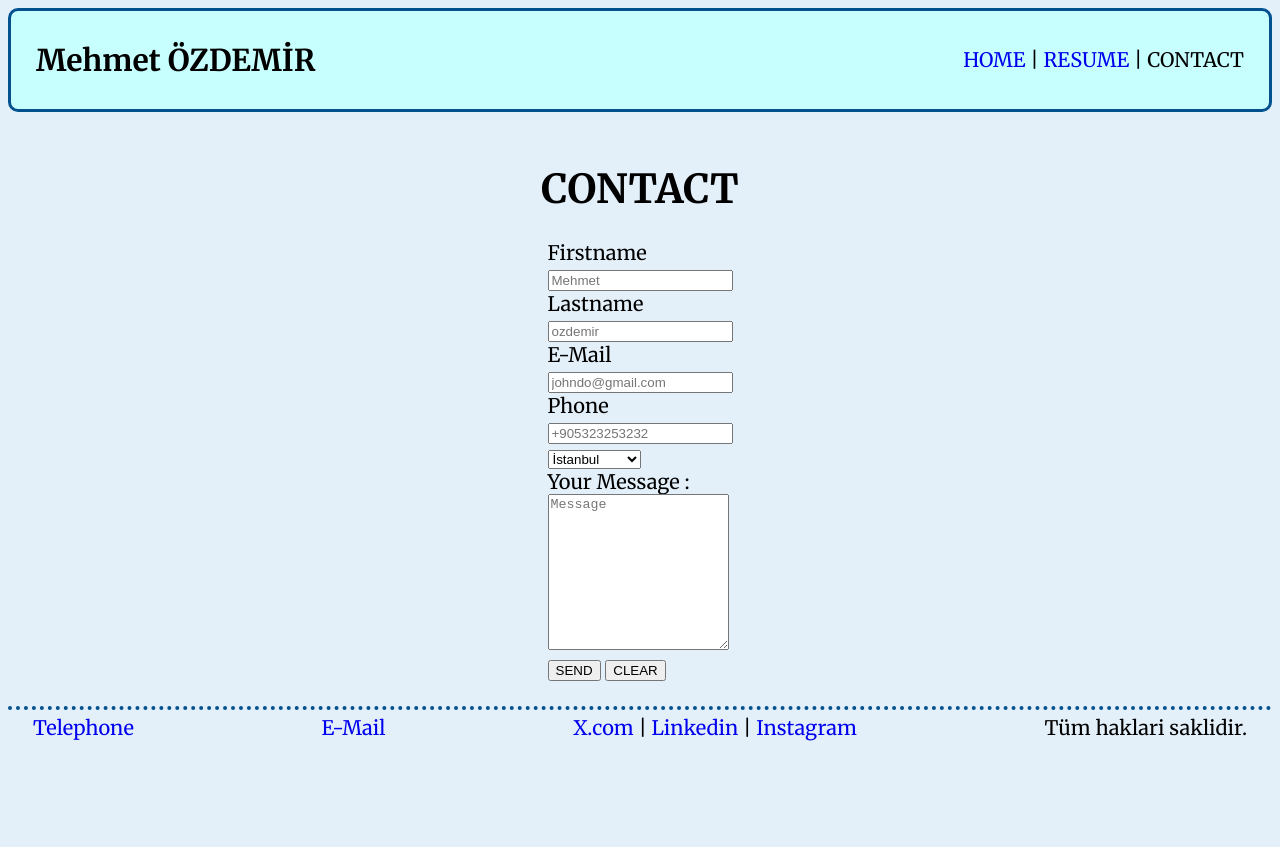
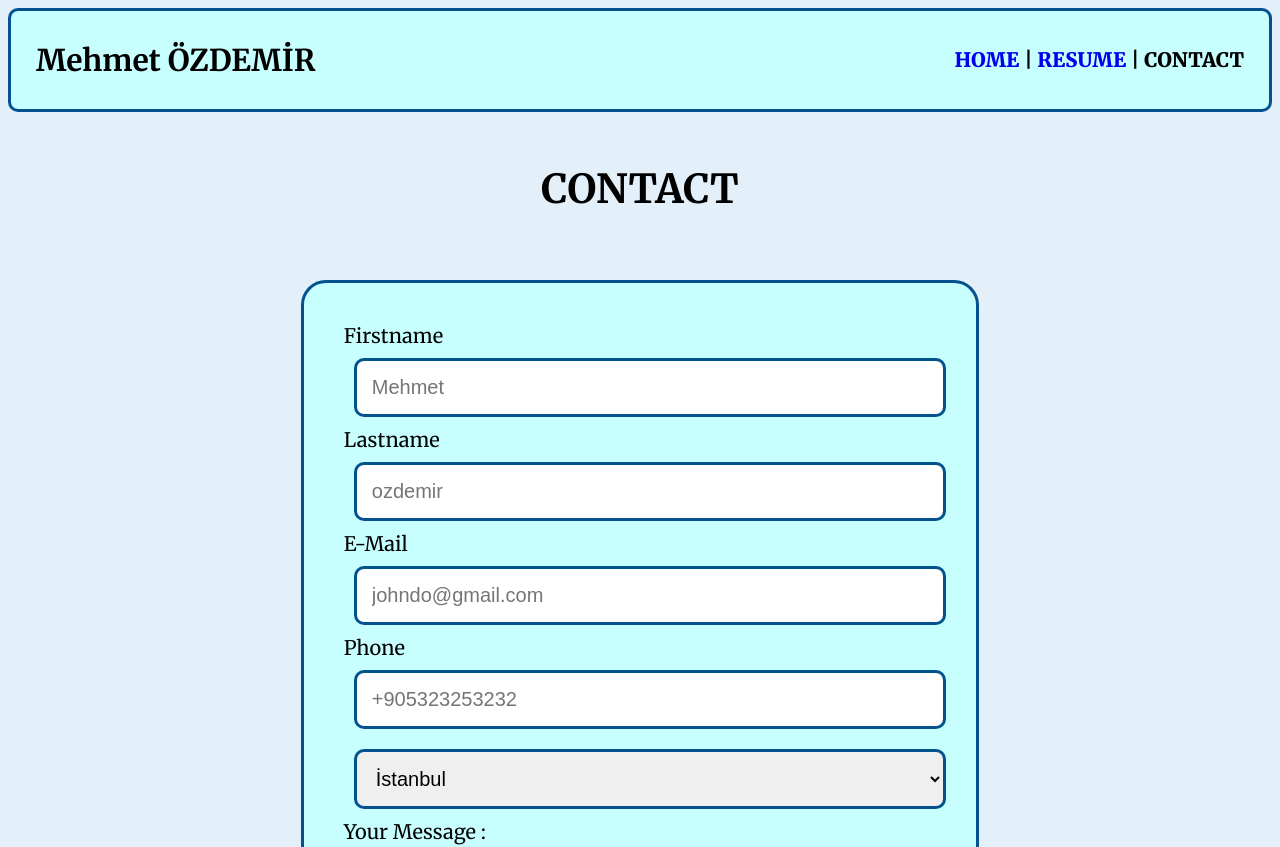
Before and after one commit to MehmetOzzdemir/T141_HTML, a plain HTML site: page contact.html in a window 1280 px wide. Shown: the top 847 px of the page. Before the commit the page ends 800 px from the top, so only its background shows below. Drawn offline with Linux system fonts and the light colour scheme.

Commit message:
Css Codes finish

```diff
--- a/assets/css/style.css
+++ b/assets/css/style.css
@@ -29,7 +29,7 @@ a{
     gap: 15px; /*flex elemanlarindaki boslugu ifade eder*/
 }
 .menu{
-    font-weight: 500;
+    font-weight: 900;
     font-size: 20px;
 }
 .footer{
@@ -37,8 +37,9 @@ a{
     display: flex;
     justify-content: space-between;
     align-items: center;
-    margin-top: 25px;
-    padding: 5px 25px;
+    margin: 25px;
+    padding: 30px;
+    font-size: 15px;
 }
 .content{
     display: flex;
@@ -46,6 +47,61 @@ a{
     flex-direction: column;
 }
 
-h1{
+.content .about{
+    display: flex;
+    align-items: center;
+    padding: 30px;
+    margin: 30px;
+    width: 60%;
+}
+.about img{
+    width: 400px;
+    height: 400px;
+    border: 3px solid rgb(3, 82,142);
+    border-radius: 200px;
+    box-shadow: 10px 10px 15px gray;
+}
+.about .description {
+    display: flex;
+    flex-direction: column;
+    align-items: center;
+    padding: 30px;
+    margin: 30px;
+}
+.section {
+    width: 60%;
+}
+.section .card {
+    display: flex;
+    border: 3px solid rgb(3,82,142);
+    background-color: rgb(199,255,254);
+    border-radius: 25px;
+    padding: 40px;
+    margin: 40px;
+}
+.section .card .left{
+    flex:2
+}
+.section .card .right{
+    flex:3
+}
+input,textarea,select{
+    border: 3px solid rgb(3,82,142);
+    width: 100%;
+    border-radius: 10px;
+    padding: 15px;
+    margin: 10px;
+    font-size: 20px;
+    font-weight: 400px;
+
 
 }
+button{
+    border: 3px solid rgb(5,36,59);
+    background-color: rgb(12,134,200);
+    border-radius: 10px;
+    align-items: center;
+    font-size: 25px;
+    font-weight: 700;
+    color: beige;
+}
```
